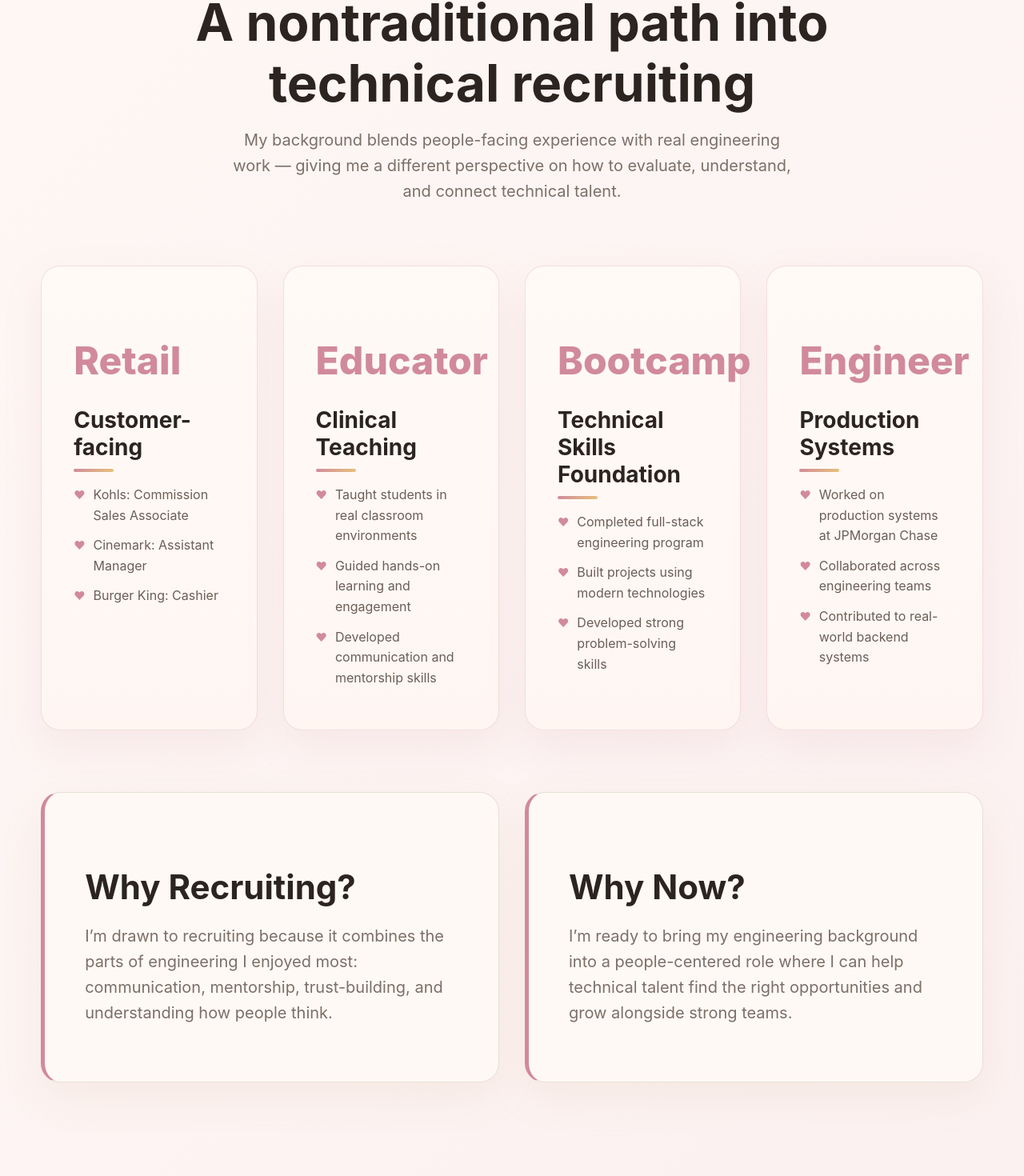
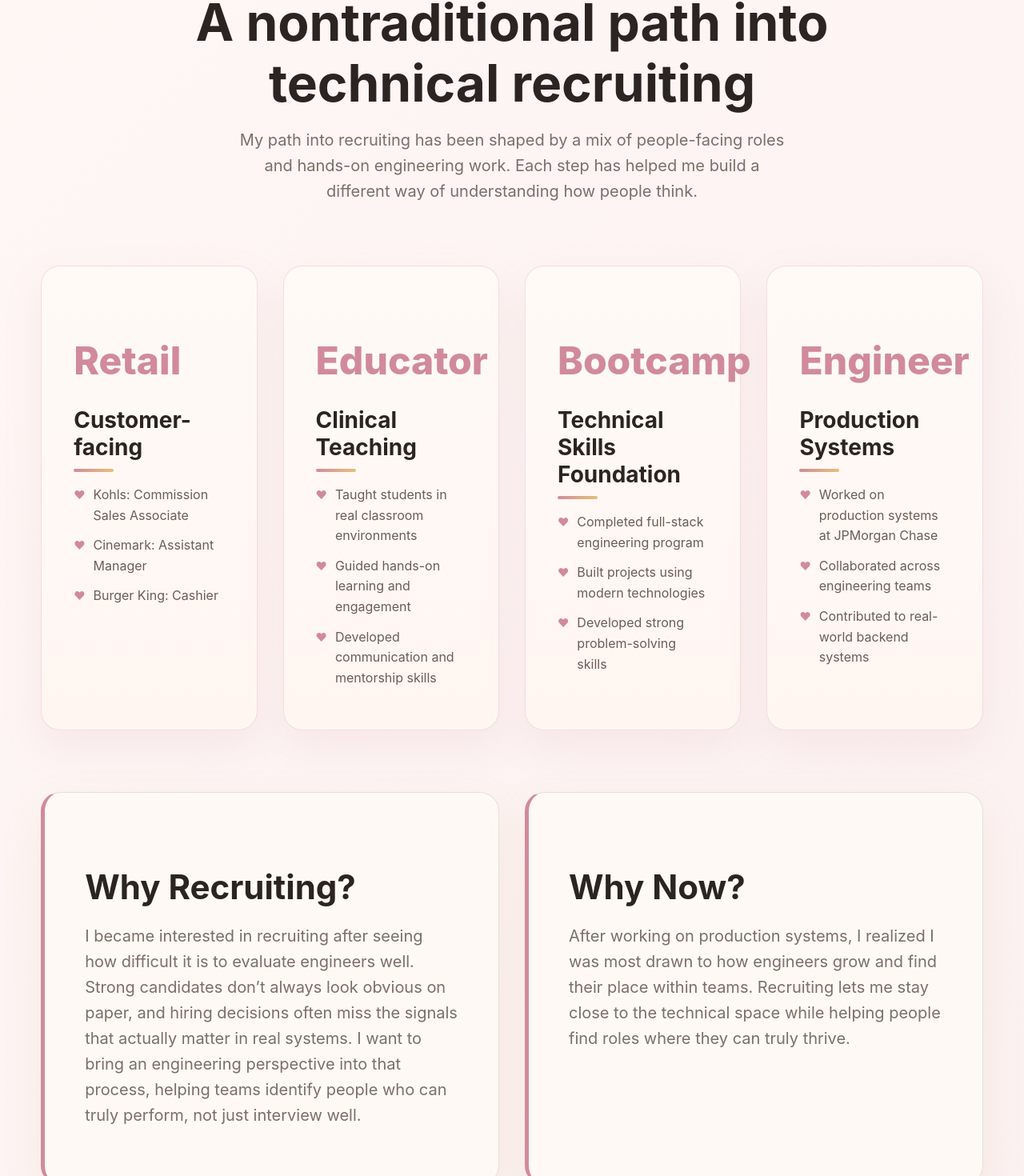
Before and after one commit to jennylovesturtles/portfolio, a React (Vite) app: page / in a window 1280 px wide. Shown: the part 1239-2709 px from the top of the page at 80% size. Built offline with nearby package versions, Linux system fonts and the light colour scheme.

Commit message:
Fixing up the About section descriptions

```diff
--- a/src/components/About.jsx
+++ b/src/components/About.jsx
@@ -50,9 +50,12 @@ export default function About() {
           </h2>
 
           <p style={intro}>
-            My background blends people-facing experience with real engineering
-            work — giving me a different perspective on how to evaluate,
-            understand, and connect technical talent.
+            <p style={intro}>
+                <p style={intro}>
+                    My path into recruiting has been shaped by a mix of people-facing roles and hands-on engineering work.
+                    Each step has helped me build a different way of understanding how people think.
+                </p>
+            </p>
           </p>
         </div>
 
@@ -95,16 +98,19 @@ export default function About() {
           <div style={bottomCard}>
             <h3 style={bottomTitle}>Why Recruiting?</h3>
             <p style={bottomText}>
-              I’m drawn to recruiting because it combines the parts of engineering I enjoyed most:
-              communication, mentorship, trust-building, and understanding how people think.
+              I became interested in recruiting after seeing how difficult it is to evaluate engineers well.
+              Strong candidates don’t always look obvious on paper, and hiring decisions often miss the signals that actually matter in real systems.
+
+              I want to bring an engineering perspective into that process, helping teams identify people who can truly perform, not just interview well.
             </p>
           </div>
 
           <div style={bottomCard}>
             <h3 style={bottomTitle}>Why Now?</h3>
             <p style={bottomText}>
-              I’m ready to bring my engineering background into a people-centered role where I can
-              help technical talent find the right opportunities and grow alongside strong teams.
+              After working on production systems, I realized I was most drawn to how engineers grow and find their place within teams.
+
+              Recruiting lets me stay close to the technical space while helping people find roles where they can truly thrive.
             </p>
           </div>
         </div>
@@ -158,7 +164,7 @@ const intro = {
 
 const grid = {
   display: "grid",
-  gridTemplateColumns: "repeat(auto-fit, minmax(260px, 1fr))", // FIXED
+  gridTemplateColumns: "repeat(auto-fit, minmax(260px, 1fr))",
   gap: "clamp(16px, 4vw, 32px)",
   marginBottom: "clamp(50px, 6vw, 100px)",
 };
```
